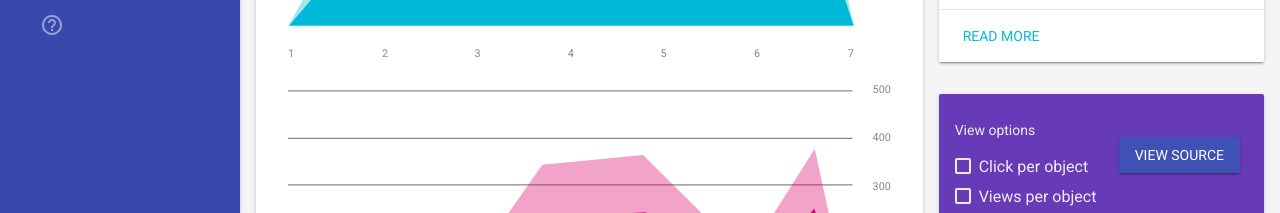
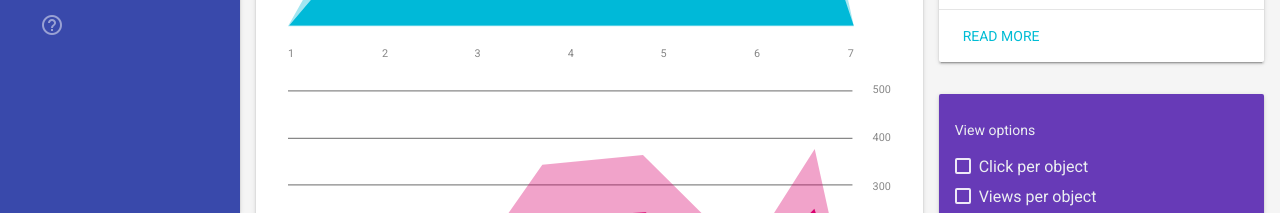
Before and after one commit to arpitjindal97/raspi-router, a plain HTML site: page index.html in a window 1280 px wide. Shown: the part 587-800 px from the top of the page. Drawn offline with nearby package versions, Linux system fonts and the light colour scheme.

Commit message:
floating button removed

```diff
--- a/index.html
+++ b/index.html
@@ -293,10 +293,7 @@
         </g>
     </defs>
 </svg>
-<a href="https://github.com/google/material-design-lite/blob/mdl-1.x/templates/dashboard/" target="_blank"
-   id="view-source"
-   class="mdl-button mdl-js-button mdl-button--raised mdl-js-ripple-effect mdl-button--colored mdl-color-text--white">View
-    Source</a>
+
 <script src="https://code.getmdl.io/1.3.0/material.min.js"></script>
 </body>
 </html>
```
Also changed, not shown: 1 other file.
